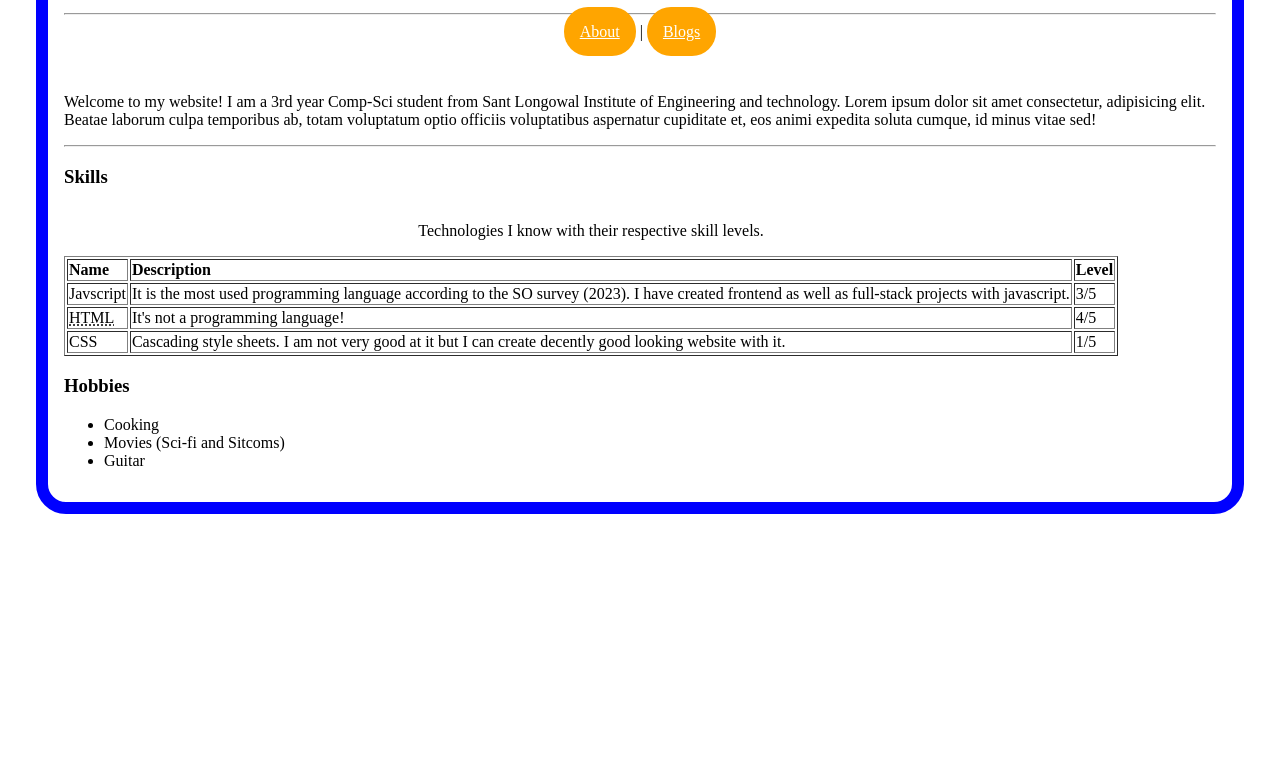
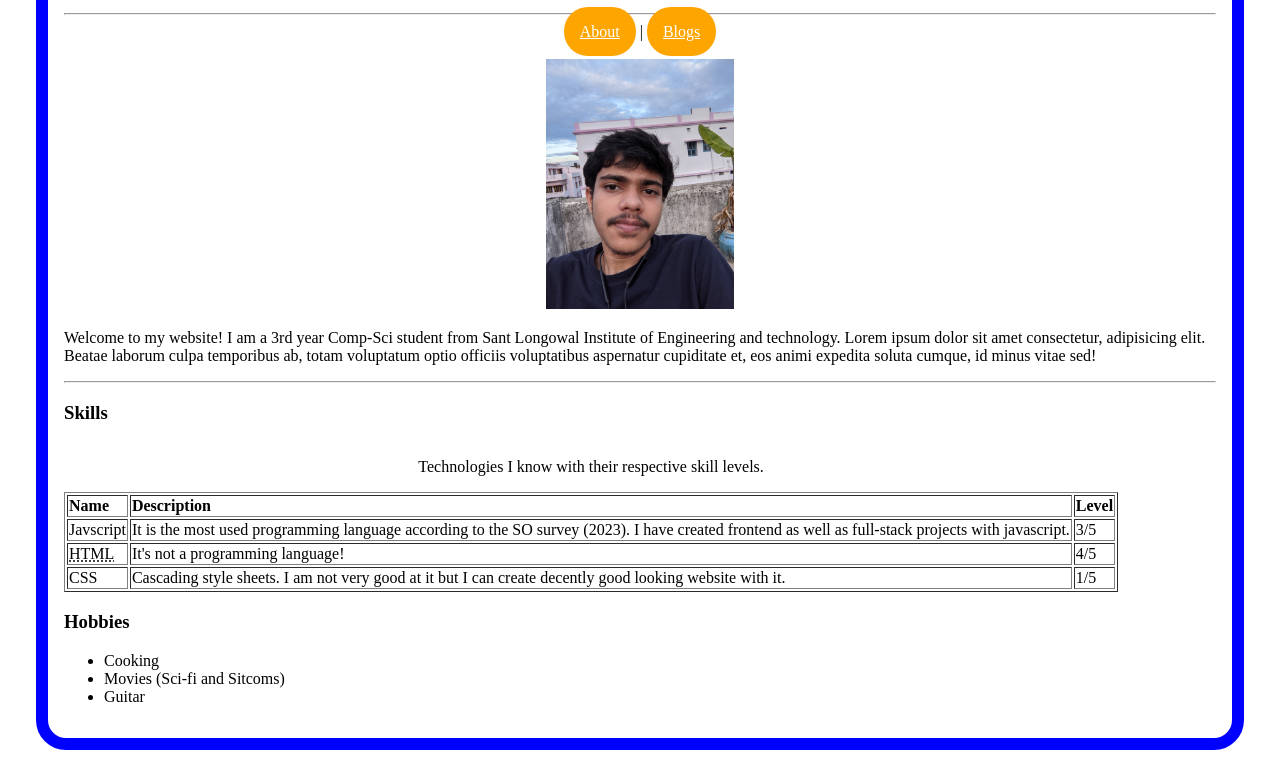
Before and after one commit to siddhantk232/workshop_portfolio, a plain HTML site: page index.html in a window 1280 px wide. Shown: the part 161-943 px from the top of the page. Before the commit the page ends 800 px from the top, so only its background shows below. Drawn offline with Linux system fonts and the light colour scheme; the site is published under a folder, as on GitHub Pages, so addresses that start at the root find nothing.

Commit message:
gh pages test

```diff
--- a/index.html
+++ b/index.html
@@ -59,7 +59,7 @@
   <br>
 
   <div align="center">
-    <img src="/me.jpg" alt="" height="250px" />
+    <img src="./me.jpg" alt="" height="250px" />
   </div>
 
   <p align="left">
```
